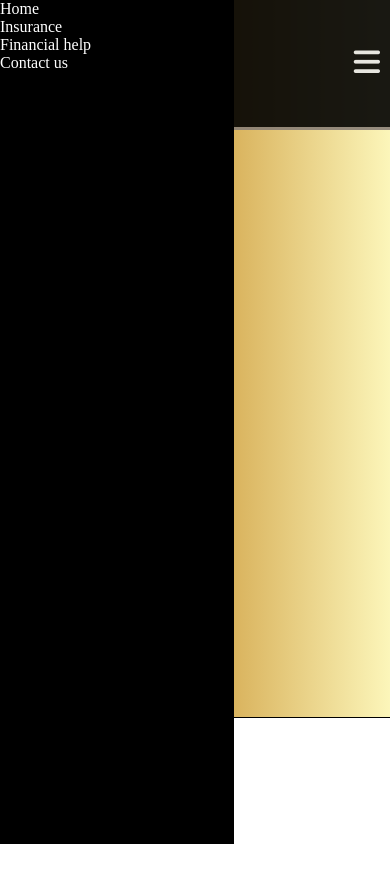
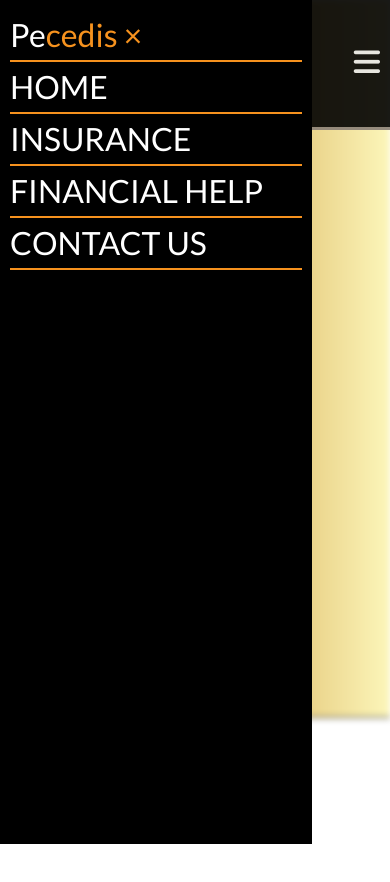
Before and after one commit to MojokojoXD/deployment-demo, a plain HTML site: page public/Loans.html in a window 390 px wide. Both pictures are taken after a click on the button 366 px from the left and 63 px from the top of the page. Drawn offline with Linux system fonts and the light colour scheme.

Commit message:
Removed initial sidebar and added animated sidebar

```diff
--- a/public/Loans.html
+++ b/public/Loans.html
@@ -46,10 +46,11 @@
     </nav>
     <div id = "mobile-drop-down" class="slide">
         <ul>
-            <li>Home</li>
-            <li>Insurance</li>
-            <li>Financial help</li>
-            <li>Contact us</li>
+            <li>Pe<span>cedis</span> <span>&times;</span></li>
+            <li><a href="#">HOME</a></li>
+            <li><a href="#">INSURANCE</a></li>
+            <li><a href="#">FINANCIAL HELP</a></li>
+            <li><a href="#">CONTACT US</a></li>
         </ul>
     </div>
     <section id = "service-options">
--- a/public/loans.css
+++ b/public/loans.css
@@ -120,11 +120,17 @@ span{
     border-bottom: 1px black solid;
     justify-content: center;
     align-items: center;
+    filter: blur(0px);
+    transition-property: filter;
+    transition-duration: 400ms;
 }
 
 #about-company{
     display: flex;
     height: 70vh;
+    filter: blur(0px);
+    transition-property: filter;
+    transition-duration: 400ms;
 }
 
 .drop-down-content{
@@ -159,8 +165,8 @@ span{
 .slide{
     display: block;
     position: fixed;
-    width: 60%;
-    font-size: -20px;
+    width: 80%;
+    font-size: 2em;
     background-color: black;
     height: 100vh;
     color: white;
@@ -168,4 +174,16 @@ span{
     margin-left: -2000px;
     transition-property: margin-left;
     transition-duration: 400ms;
+    font-family: 'lato','verdana',sans-serif;
 }
+
+
+#mobile-drop-down > ul{
+    margin: 10px;
+    height: inherit;
+}
+
+#mobile-drop-down > ul > li{
+    line-height: 50px;
+    border-bottom: 2px solid #f6921e;
+}
--- a/public/loans.js
+++ b/public/loans.js
@@ -2,7 +2,7 @@ const menuHover = document.querySelectorAll('.nav-menu');
 const drop_down_div = document.querySelectorAll('.drop-down');
 const mobile_menu = document.querySelector('#menu-icon')
 const side_bar = document.querySelector('#mobile-drop-down')
-
+const options_div = document.querySelector('#service-options')
 
 
 for(let i = 0; i < menuHover.length; i++){
@@ -32,8 +32,10 @@ mobile_menu.addEventListener('click', () => {
     const slide = document.querySelector('.slide');
     if(slide.style.marginLeft === '0px'){
         slide.style.marginLeft = '-1000px';
+        options_div.style.filter = 'blur(0px)'
     }
     else{
         slide.style.marginLeft = '0px'
+        options_div.style.filter = 'blur(3px)'
     }
 })
```
